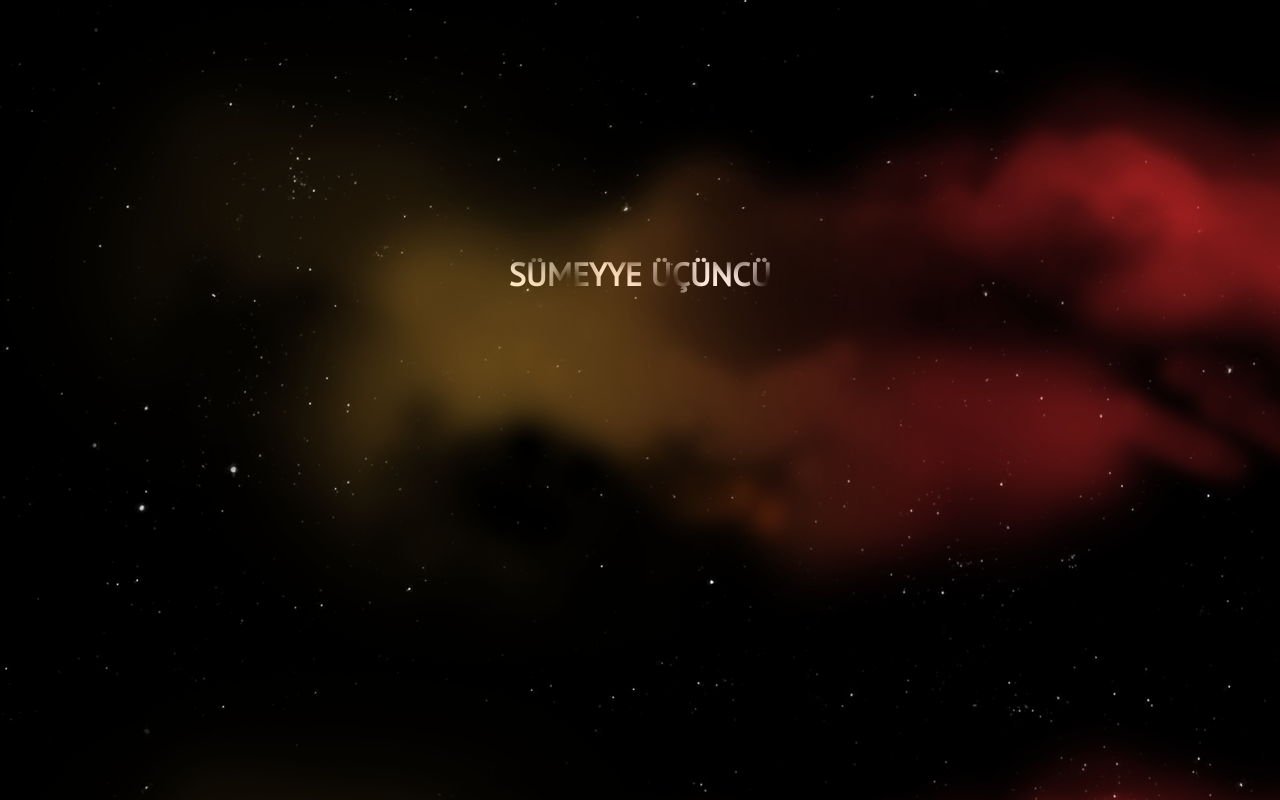
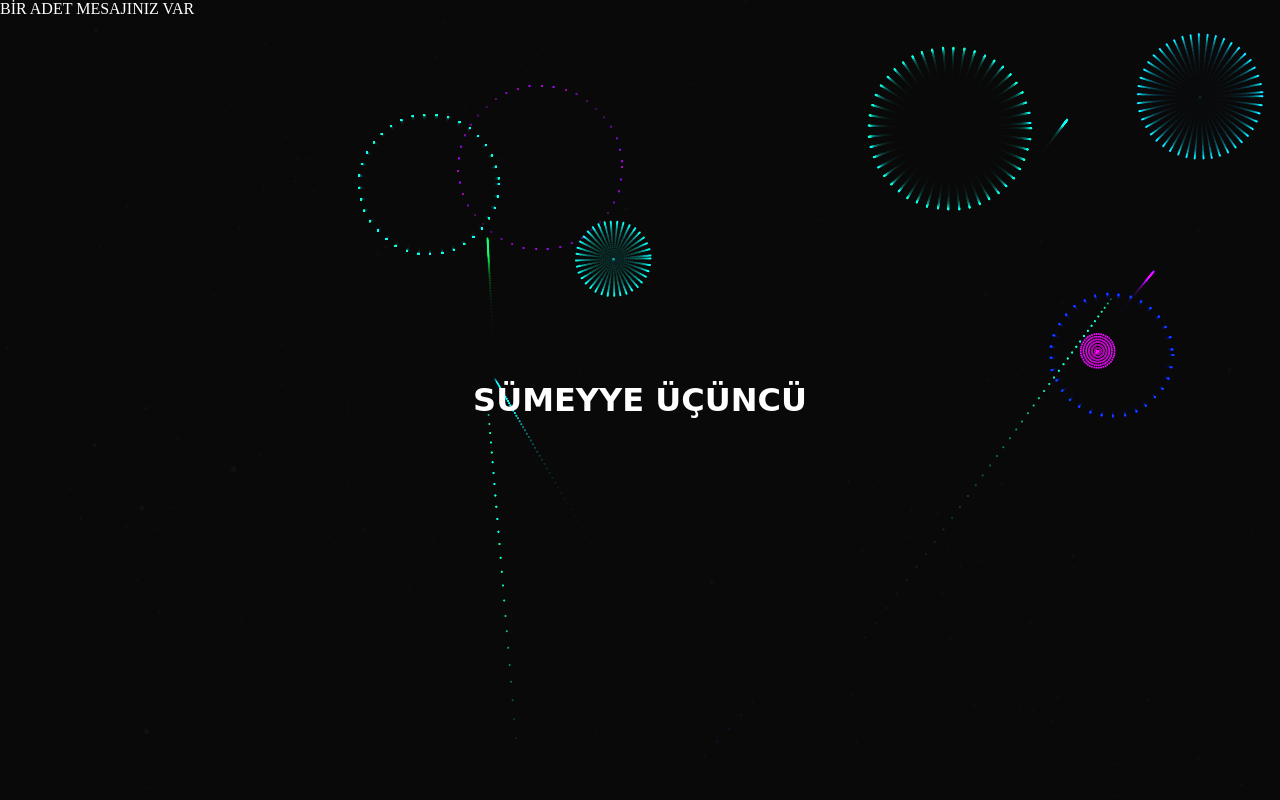
Before and after one commit to dizefurkan/birthdayofmylove, a plain HTML site: page index.html in a window 1280 px wide. Drawn offline with Linux system fonts and the light colour scheme.

Commit message:
other page added

```diff
--- a/assets/css/countdown.css
+++ b/assets/css/countdown.css
@@ -10,7 +10,9 @@
   height: 100vh;
   align-items: center;
 }
-#countdown h1 {
+#countdown h1,
+#namesurname {
+	z-index: 1;
   color: #ffffff;
   font-family: 'PT Sans', sans-serif;
 }
@@ -135,3 +137,56 @@ header a, a:visited {
   -webkit-animation:move-clouds-back 200s linear infinite;
   animation:move-clouds-back 200s linear infinite;
 }
+
+/* Birthday */
+
+.birthday {
+	position: absolute;
+	top: 0;
+  left: 0;
+  width: 100%;
+  height: 100%;
+}
+.birthday canvas{
+	display: block;
+	position: absolute;
+  top: 0;
+
+}
+.birthday h5 {
+  color: #fff;
+  font-family: "Source Sans Pro";
+  font-weight: 900;
+  -webkit-user-select: none;
+  user-select: none;
+	display: block;
+  position: absolute;
+  top: 50%;
+  left: 50%;
+  transform: translateX(-50%);
+  color: #fff;
+  z-index: 1;
+}
+
+@import url('https://fonts.googleapis.com/css?family=Merienda+One&display=swap');
+.typed-text--font-family {
+	font-family: 'Merienda One', cursive !important;
+}
+#typedtext {
+	font-size: 18px;
+	font-weight: bold;
+	position: absolute;
+	margin: 10px;
+	text-align: center;
+  color: #fff;
+  top: 0;
+  z-index: 1;
+  background: #000000;
+  border: 1px solid;
+}
+
+.message-box {
+	z-index: 10;
+  color: #fff;
+  position: absolute;
+}
--- /dev/null
+++ b/assets/js/birthday.js
@@ -0,0 +1,157 @@
+function runBirthday() {
+  // helper functions
+  const PI2 = Math.PI * 2
+  const random = (min, max) => Math.random() * (max - min + 1) + min | 0
+  const timestamp = _ => new Date().getTime()
+
+  // container
+  class Birthday {
+    constructor() {
+      this.resize()
+
+      // create a lovely place to store the firework
+      this.fireworks = []
+      this.counter = 0
+
+    }
+
+    resize() {
+      this.width = canvas.width = window.innerWidth
+      let center = this.width / 2 | 0
+      this.spawnA = center - center / 4 | 0
+      this.spawnB = center + center / 4 | 0
+
+      this.height = canvas.height = window.innerHeight
+      this.spawnC = this.height * .1
+      this.spawnD = this.height * .5
+
+    }
+
+    onClick(evt) {
+       let x = evt.clientX || evt.touches && evt.touches[0].pageX
+       let y = evt.clientY || evt.touches && evt.touches[0].pageY
+
+       let count = random(3,5)
+       for(let i = 0; i < count; i++) this.fireworks.push(new Firework(
+          random(this.spawnA, this.spawnB),
+          this.height,
+          x,
+          y,
+          random(0, 260),
+          random(30, 110)))
+
+       this.counter = -1
+
+    }
+
+    update(delta) {
+      ctx.globalCompositeOperation = 'hard-light'
+      ctx.fillStyle = `rgba(20,20,20,${ 7 * delta })`
+      ctx.fillRect(0, 0, this.width, this.height)
+
+      ctx.globalCompositeOperation = 'lighter'
+      for (let firework of this.fireworks) firework.update(delta)
+
+      // if enough time passed... create new new firework
+      this.counter += delta * 3 // each second
+      if (this.counter >= 1) {
+        this.fireworks.push(new Firework(
+          random(this.spawnA, this.spawnB),
+          this.height,
+          random(0, this.width),
+          random(this.spawnC, this.spawnD),
+          random(0, 360),
+          random(30, 110)))
+        this.counter = 0
+      }
+
+      // remove the dead fireworks
+      if (this.fireworks.length > 1000) this.fireworks = this.fireworks.filter(firework => !firework.dead)
+
+    }
+  }
+
+  class Firework {
+    constructor(x, y, targetX, targetY, shade, offsprings) {
+      this.dead = false
+      this.offsprings = offsprings
+
+      this.x = x
+      this.y = y
+      this.targetX = targetX
+      this.targetY = targetY
+
+      this.shade = shade
+      this.history = []
+    }
+    update(delta) {
+      if (this.dead) return
+
+      let xDiff = this.targetX - this.x
+      let yDiff = this.targetY - this.y
+      if (Math.abs(xDiff) > 3 || Math.abs(yDiff) > 3) { // is still moving
+        this.x += xDiff * 2 * delta
+        this.y += yDiff * 2 * delta
+
+        this.history.push({
+          x: this.x,
+          y: this.y
+        })
+
+        if (this.history.length > 20) this.history.shift()
+
+      } else {
+        if (this.offsprings && !this.madeChilds) {
+
+          let babies = this.offsprings / 2
+          for (let i = 0; i < babies; i++) {
+            let targetX = this.x + this.offsprings * Math.cos(PI2 * i / babies) | 0
+            let targetY = this.y + this.offsprings * Math.sin(PI2 * i / babies) | 0
+
+            birthday.fireworks.push(new Firework(this.x, this.y, targetX, targetY, this.shade, 0))
+
+          }
+
+        }
+        this.madeChilds = true
+        this.history.shift()
+      }
+
+      if (this.history.length === 0) this.dead = true
+      else if (this.offsprings) {
+          for (let i = 0; this.history.length > i; i++) {
+            let point = this.history[i]
+            ctx.beginPath()
+            ctx.fillStyle = 'hsl(' + this.shade + ',100%,' + i + '%)'
+            ctx.arc(point.x, point.y, 1, 0, PI2, false)
+            ctx.fill()
+          }
+        } else {
+        ctx.beginPath()
+        ctx.fillStyle = 'hsl(' + this.shade + ',100%,50%)'
+        ctx.arc(this.x, this.y, 1, 0, PI2, false)
+        ctx.fill()
+      }
+
+    }
+  }
+
+  let canvas = document.getElementById('birthday')
+  let ctx = canvas.getContext('2d')
+
+  let then = timestamp()
+
+  let birthday = new Birthday;
+  document.onclick = evt => birthday.onClick(evt);
+  document.ontouchstart = evt => birthday.onClick(evt);
+
+  ;(function loop(){
+  	requestAnimationFrame(loop)
+
+  	let now = timestamp()
+  	let delta = now - then
+
+    then = now
+    birthday.update(delta / 1000)
+  })();
+}
--- a/assets/js/index.js
+++ b/assets/js/index.js
@@ -4,6 +4,17 @@ function addCssFileToHead(params) {
 		link.setAttribute(key, params[key]);
 	});
 	document.getElementsByTagName('head')[0].appendChild(link);
+}
+
+class Router {
+	constructor() {
+		// super();
+
+	}
+
+	changeRouter() {
+
+	}
 }
 
 class ImagesPage {
@@ -37,7 +48,6 @@ class ImagesPage {
 		];
 		this.imagesLength = this.images.length;
 	}
-
 
 	init() {
 		const backgroundElement = document.querySelector('.full-background');
@@ -77,26 +87,34 @@ class ImagesPage {
 }
 
 class CountDown {
-	init() {
+	constructor() {
 		addCssFileToHead({
 			rel: "stylesheet",
 			href: "assets/css/countdown.css"
 		});
-		this.countdown('02/11/2019 00:00:00 AM');
+		this.expireDate = '01/11/2019 00:00:00 AM';
+		this.checkDate();
 	}
 
-	countdown(expireDate) {
+	init() {
+		this.countdown();
+	}
+
+	checkDate() {
+		const currentTime = moment().unix();
+    const eventTime = moment(this.expireDate, 'DD-MM-YYYY HH:mm:ss').unix();
+	  this.diffTime = eventTime - currentTime;
+  	this.expired = this.diffTime < 0 ? true : false ;
+	}
+
+	countdown() {
 	  var
 	    $clock = $('#clock'),
-	    eventTime = moment(expireDate, 'DD-MM-YYYY HH:mm:ss').unix(),
-	    currentTime = moment().unix(),
-	    diffTime = eventTime - currentTime,
-	    duration = moment.duration(diffTime * 1000, 'milliseconds'),
+	    duration = moment.duration(this.diffTime * 1000, 'milliseconds'),
 	    interval = 1000;
 
 	  // if time to countdown
-	  if(diffTime > 0) {
-
+	  if(this.diffTime > 0) {
 	    // Show clock
 	    // $clock.show();
 
@@ -106,7 +124,15 @@ class CountDown {
 		    $m = $('<div class="minutes"></div>').appendTo($clock),
 		    $s = $('<div class="seconds"></div>').appendTo($clock);
 
-	    setInterval(() => {
+	    this.counter = setInterval(() => {
+			  if(this.diffTime < 0) {
+			  	this.expired = true;
+			  	// activeRoute = 'content';
+			  	if (this.expired) {
+			  		clearInterval(this.counter);
+			  	}
+			  	return;
+			  }
 	      duration = moment.duration(duration.asMilliseconds() - interval, 'milliseconds');
 	      var
 		      d = moment.duration(duration).days(),
@@ -124,30 +150,101 @@ class CountDown {
         $m.text(`${m} dakika`);
         $s.text(`${s} saniye`);
       }, interval);
-	  };
+	  } else {
+	  	clearInterval(this.counter);
+	  	this.expired = true;
+	  	runBirthday();
+	  	var typeWriter, texts;
+
+			texts = ["SÜMEYYE ÜÇÜNCÜ"]
+			typeWriter = new TypeWriter({
+				words: texts,
+				elementId: 'namesurname',
+				speed: 150
+			});
+			typeWriter.typewriter();
+	  	// activeRoute = 'content';
+	  	// renderApp();
+	  }
+	}
+
+	showMessage() {
+		const element = `<div id="typedtext" class="typed-text--font-family"></div>`;
+		$('.message-box').remove();
+		$('.birthday').append(element);
+  	const texts = ["İyi ki doğdun sevgilim, birlikte nice senelere, sağlıkla ve mutlulukla :)",
+  	"imza: said furkan dize"]
+		const typeWriter = new TypeWriter({
+			words: texts,
+			elementId: 'typedtext',
+			speed: 100
+		});
+		typeWriter.typewriter();
+	}
+
+	handleClick(selector, callback) {
+		$(document).on('click', selector, callback);
+	}
+
+	render() {
+		this.handleClick('.message-box', this.showMessage);
+		setTimeout(() => {
+			$('.birthday').append(`<div class="message-box">BİR ADET MESAJINIZ VAR</div>`);
+		}, 3000)
+
+		const birthdayTemplate = `
+			<div class="birthday">
+				<canvas id="birthday"></canvas>
+			</div>
+		`;
+
+// <h1>SÜMEYYE ÜÇÜNCÜ</h1>
+		return `
+			<div class="stars"></div>
+			${this.expired ? '' : '<div class="twinkling"></div>'}
+			${this.expired ? '' : '<div class="clouds"></div>'}
+			<div id="countdown">
+				<h1 id="namesurname" class="typed-text--font-family"></h1>
+				${this.expired
+					? birthdayTemplate
+					: '<div id="clock"></div>'
+				}
+			</div>
+		`;
+	}
+}
+
+class Content {
+	constructor() {
+		this.activePage = 0;
+
+	}
+
+	init() {
+		activeRoute = 'content';
 	}
 
 	render() {
 		return `
-			<div class="stars"></div>
-			<div class="twinkling"></div>
-			<div class="clouds"></div>
-			<div id="countdown">
-				<h1>SÜMEYYE ÜÇÜNCÜ</h1>
-				<div id="clock"></div>
+			<div>
+
 			</div>
 		`;
 	}
 }
 
 const router = {
-	images: new ImagesPage(),
-	countdown: new CountDown(),
+	countdown: CountDown,
+	content: Content,
 };
 let activeRoute = 'countdown';
 
+$(document).ready(() => {
+	renderApp();
+});
 
-$(document).ready(() => {
-	$('#app').html(router[activeRoute].render());
-	router[activeRoute].init();
-});
+function renderApp() {
+	const Component = new router[activeRoute]();
+	$('#app').html(Component.render());
+	Component.init();
+}
--- /dev/null
+++ b/assets/js/typedtext.js
@@ -0,0 +1,37 @@
+// set up text to print, each item in array is new line
+
+class TypeWriter {
+	constructor({ words, elementId, speed = 100 }) {
+		this.aText = words;
+		this.elementId = elementId;
+		this.iSpeed = speed; // time delay of print out
+		this.iIndex = 0; // start printing array at this posision
+		this.iArrLength = this.aText[0].length; // the length of the text array
+		this.iScrollAt = 20; // start scrolling up at this many lines
+
+		this.iTextPos = 0; // initialise text position
+		this.sContents = ''; // initialise contents variable
+		this.iRow; // initialise current row
+	}
+
+	typewriter() {
+		this.sContents =  ' ';
+		this.iRow = Math.max(0, this.iIndex-this.iScrollAt);
+		var destination = document.getElementById(this.elementId);
+
+		while ( this.iRow < this.iIndex ) {
+			this.sContents += this.aText[this.iRow++] + '<br />';
+		}
+		destination.innerHTML = this.sContents + this.aText[this.iIndex].substring(0, this.iTextPos);
+		if ( this.iTextPos++ == this.iArrLength ) {
+			this.iTextPos = 0;
+			this.iIndex++;
+			if ( this.iIndex != this.aText.length ) {
+				this.iArrLength = this.aText[this.iIndex].length;
+				setTimeout(this.typewriter.bind(this), 500);
+			}
+		} else {
+			setTimeout(this.typewriter.bind(this), this.iSpeed);
+		}
+	}
+}
--- a/index.html
+++ b/index.html
@@ -9,9 +9,8 @@
     <meta name="viewport" content="width=device-width,initial-scale=1,maximum-scale=1,user-scalable=no">
     <meta http-equiv="X-UA-Compatible" content="IE=edge,chrome=1">
     <meta name="HandheldFriendly" content="true">
+    <link href="https://fonts.googleapis.com/css?family=Yellowtail&display=swap" rel="stylesheet">
     <link rel="stylesheet" href="assets/css/index.css">
-
-
     <!--[if lt IE 9]>
 	<script src="http://html5shim.googlecode.com/svn/trunk/html5.js"></script>
     <![endif]-->
@@ -20,6 +19,8 @@
     <div id="app"></div>
     <script type="text/javascript" src="./assets/plugins/jquery/jquery-3.4.1.min.js"></script>
     <script type="text/javascript" src="./assets/plugins/moment/moment.min.js"></script>
+    <script type="text/javascript" src="./assets/js/typedtext.js"></script>
+    <script type="text/javascript" src="./assets/js/birthday.js"></script>
 		<script type="text/javascript" src="./assets/js/index.js"></script>
   </body>
-</html>
+</html
```
Also changed, not shown: assets/js/countdown.js (deleted).
